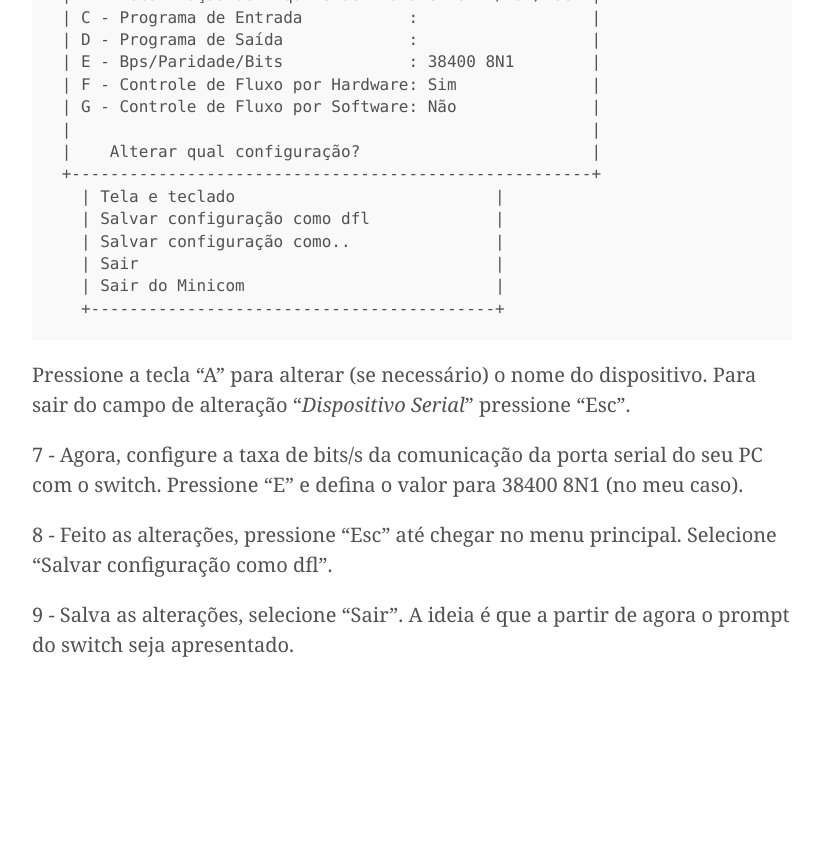
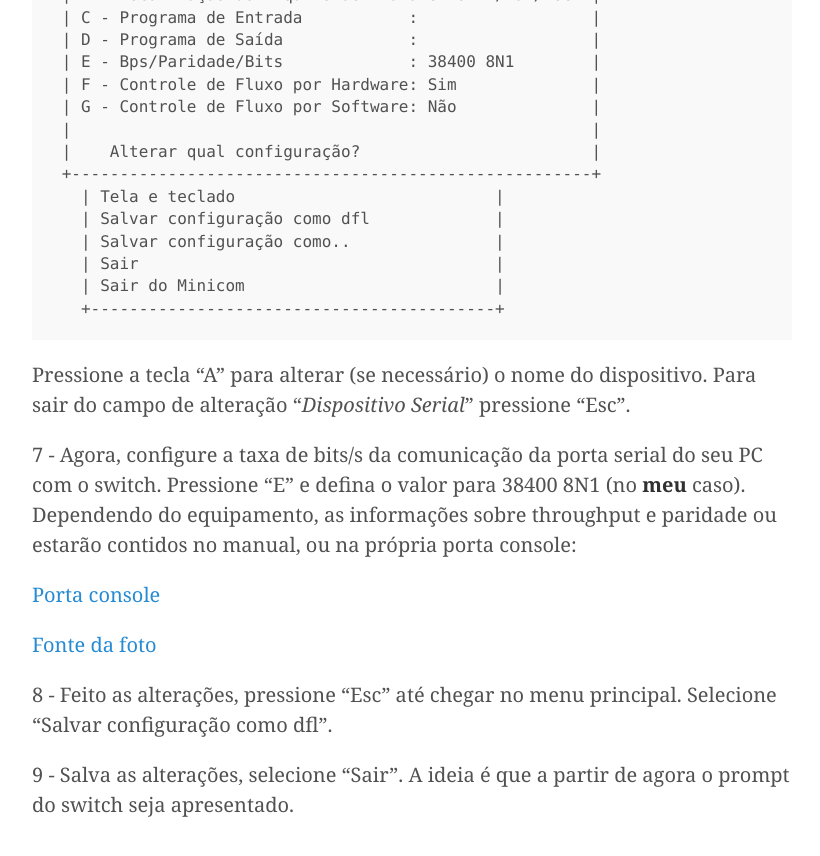
Before and after one commit to Kingm0b/jekyll-minimal-theme, a Jekyll site: the page built from _posts/2016-12-11-minicom.md, in a window 1280 px wide and 900 px high, scrolled down 1704 px. Shown: the top 856 px of the window, without its empty margins (228-1048 px from the left). Built offline with Jekyll 4.4.1, drawn with Linux system fonts in a browser that asks for light colours; before the commit the page ends 2444 px from its top, so only the background shows below that.

Commit message:
Update 2016-12-11-minicom.md

```diff
--- a/_posts/2016-12-11-minicom.md
+++ b/_posts/2016-12-11-minicom.md
@@ -75,7 +75,11 @@ Pressione a tecla "A" para alterar (se necessário) o nome do dispositivo.
 Para sair do campo de alteração "*Dispositivo Serial*" pressione "Esc".
 
 7 - Agora, configure a taxa de bits/s da comunicação da porta serial do seu PC com o switch.
-Pressione "E" e defina o valor para 38400 8N1 (no meu caso).
+Pressione "E" e defina o valor para 38400 8N1 (no **meu** caso). Dependendo do equipamento, as informações sobre throughput e paridade ou estarão contidos no manual, ou na própria porta console:
+
+[Porta console](http://4.bp.blogspot.com/-dtqsPYbSO2g/VST9lXK_F9I/AAAAAAAABAE/bqyecWNuMps/s1600/C360_2015-04-08-14-06-12-680.jpg)
+
+[Fonte da foto]("Fonte da foto" http://good-for-share.blogspot.com.br/2015/04/cara-konfigurasi-awal-switch-hp-1910-8g.html)
 
 8 - Feito as alterações, pressione "Esc" até chegar no menu principal.
 Selecione "Salvar configuração como dfl".
```
